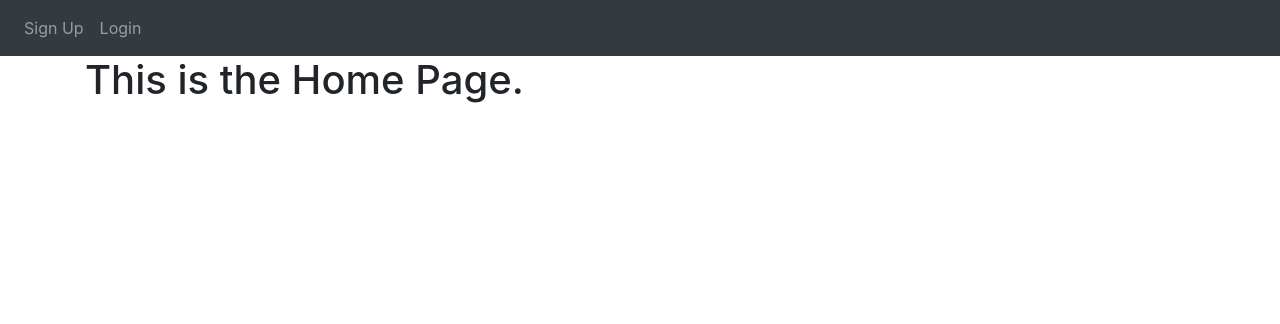
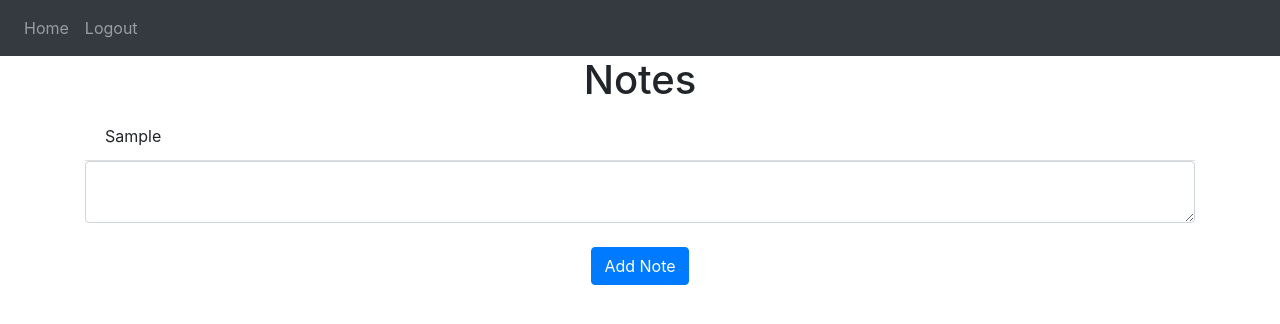
Before and after one commit to Vishal-1923/Python, a Flask app: template Flask/website/templates/home.html in a window 1280 px wide. Shown: the top 324 px of the page. Run offline with Flask 3, Linux system fonts and the light colour scheme; the template is opened without the code that fills it: values that come from a table or form of the project are taken from there, others are empty; tables that the repository leaves empty hold one stand-in row (values such as "Sample post"); some libraries are stand-ins or nearby versions.

Commit message:
Notes html

```diff
--- a/Flask/website/templates/base.html
+++ b/Flask/website/templates/base.html
@@ -26,7 +26,8 @@
         <title>
             {% block title %}<!--used to write a block or some Pythonic Syntax like for loop/if statement. -->
             Home
-            {% endblock %}<!--what happens is, whenever child class inherits this base file, it will have access to this block and whatever is written there will replace home.-->
+            {% endblock %}
+            {#what happens is, whenever child class inherits this base file, it will have access to this block and whatever is written there will replace home.#}
         </title>
     </head>
 
--- a/Flask/website/templates/home.html
+++ b/Flask/website/templates/home.html
@@ -3,5 +3,31 @@
 {% extends "base.html" %} <!-- this html here will be exact copy of base.html and we can over-ride any block which were defined in base.html-->
 
 <!-- following will change the title block.-->
-{% block title %} Changed Home{% endblock %}
-{% block content %} <h1> This is the Home Page. </h1> {% endblock%}
+{% block title %}
+    Changed Home
+{% endblock %}
+
+{% block content %}
+    {# code for generating notes or show all notes #}
+    <h1 align="center">
+        Notes
+    </h1>
+    {# List Group which allows us to show all notes #}
+    <ul class="list-group list-group-flush" id="notes">
+        {% for note in user.notes%}
+            {#display notes data #}
+            <li class="list-group-item"> {{ note.data }} </li>
+        {% endfor %}
+    </ul>
+    <form method="POST">
+        <textarea name="note" id="note" class="form-control">
+        </textarea>
+        <br/>
+        {# creating button #}
+        <div align="center">
+            <button type="submit" class="btn btn-primary">
+                Add Note
+            </button>
+        </div>
+    </form>
+{% endblock%}
```
Also changed, not shown: Flask/readme.txt.
